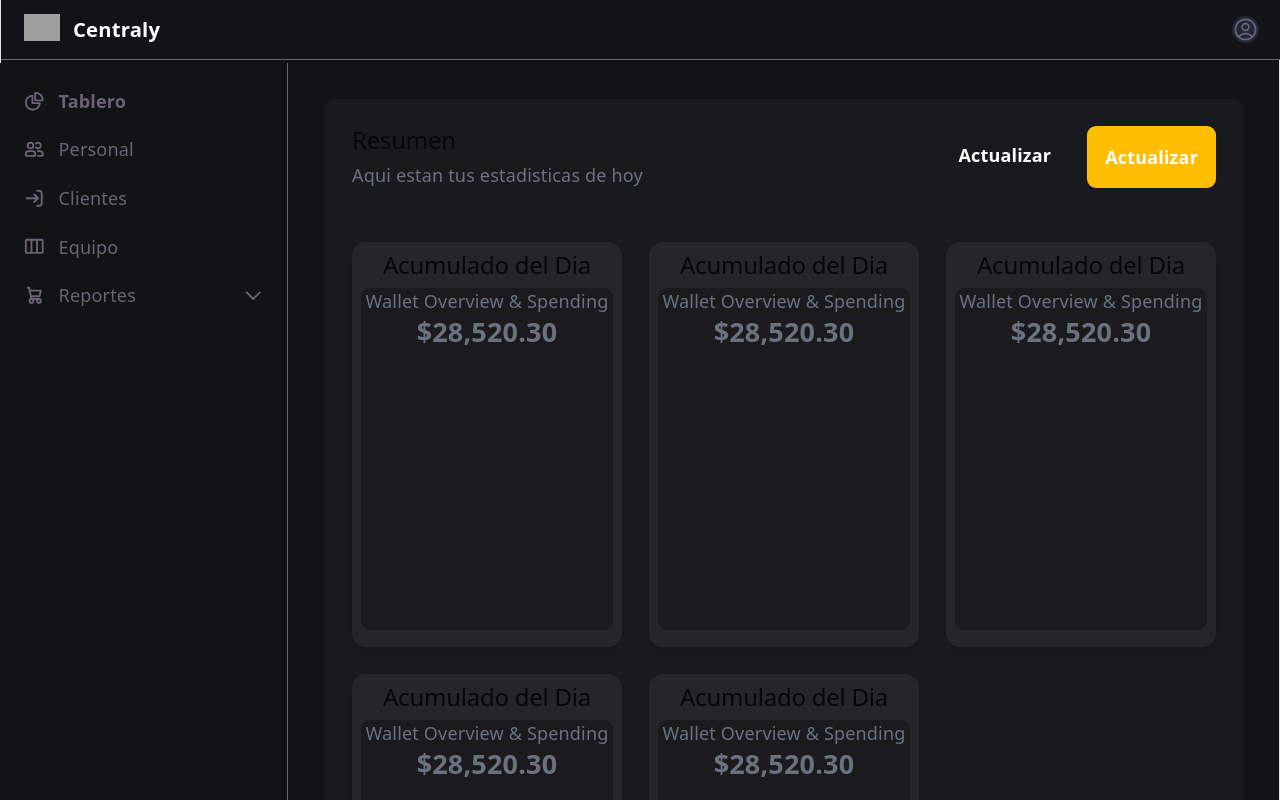
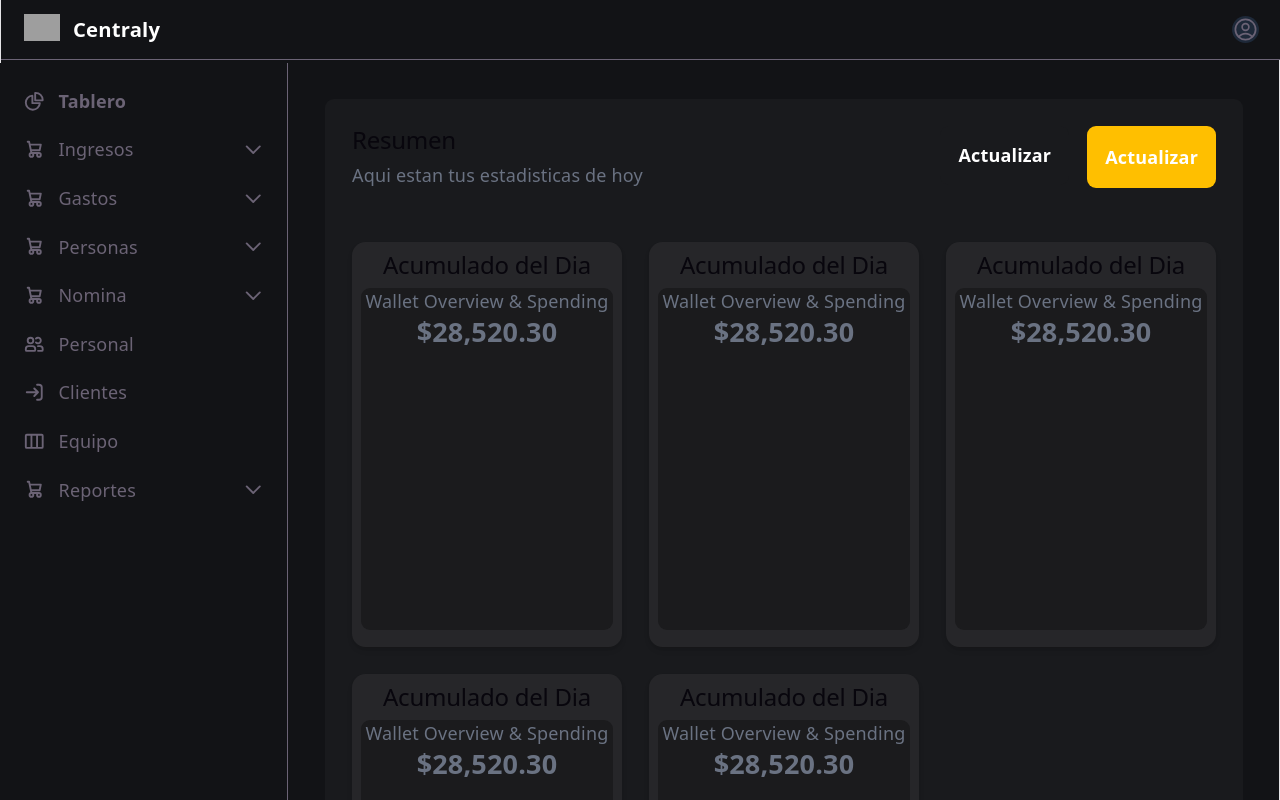
Before and after one commit to haiderTor/formativo, a React (Vite) app in the folder frontend/: page /app in a window 1280 px wide. Shown: the top 800 px of the page. Built offline with nearby package versions, Linux system fonts and the light colour scheme; grey boxes are pictures that could not be loaded; what @react-pdf/renderer would draw is missing.

Commit message:
navbar lateral agregacion campos

```diff
--- a/frontend/src/components/principal/principal.jsx
+++ b/frontend/src/components/principal/principal.jsx
@@ -5,6 +5,10 @@ export default function Navegacion() {
     // Estados para controlar los componentes interactivos
     const [isSidebarOpen, setIsSidebarOpen] = useState(false);
     const [isReportesOpen, setIsReportesOpen] = useState(false);
+    const [isIngresosOpen, setIsIngresosOpen] = useState(false);
+    const [isGastosOpen, setIsGastosOpen] = useState(false);
+    const [isPersonasOpen, setIsPersonasOpen] = useState(false);
+    const [isNominaOpen, setIsNominaOpen] = useState(false);
     const [isUserDropdownOpen, setIsUserDropdownOpen] = useState(false);
 
     // Funciones auxiliares para manejar las clases activas en los NavLinks
@@ -110,6 +114,112 @@ export default function Navegacion() {
                             </NavLink>
                         </li>
 
+
+
+
+
+                        <li>
+                            <button
+                                type="button"
+                                onClick={() => setIsIngresosOpen(!isIngresosOpen)}
+                                className={`flex items-center w-full justify-between px-2 py-1.5 rounded-base hover:bg-neutral-tertiary hover:text-fg-brand group transition-colors ${isIngresosOpen ? 'text-fg-brand bg-neutral-tertiary' : 'text-body'}`}
+                            >
+                                <svg className="shrink-0 w-5 h-5 transition duration-75 group-hover:text-fg-brand" aria-hidden="true" xmlns="http://www.w3.org/2000/svg" fill="none" viewBox="0 0 24 24">
+                                    <path stroke="currentColor" strokeLinecap="round" strokeLinejoin="round" strokeWidth="2" d="M5 4h1.5L9 16m0 0h8m-8 0a2 2 0 1 0 0 4 2 2 0 0 0 0-4Zm8 0a2 2 0 1 0 0 4 2 2 0 0 0 0-4Zm-8.5-3h9.25L19 7H7.312" />
+                                </svg>
+                                <span className="flex-1 ms-3 text-left whitespace-nowrap">Ingresos</span>
+                                <svg className={`w-5 h-5 transition-transform ${isIngresosOpen ? 'rotate-180' : ''}`} aria-hidden="true" xmlns="http://www.w3.org/2000/svg" fill="none" viewBox="0 0 24 24">
+                                    <path stroke="currentColor" strokeLinecap="round" strokeLinejoin="round" strokeWidth="2" d="m19 9-7 7-7-7" />
+                                </svg>
+                            </button>
+
+                            {/* Submenú */}
+                            <ul className={`py-2 space-y-2 overflow-hidden transition-all duration-300 ${isIngresosOpen ? 'block' : 'hidden'}`}>
+                                <li><NavLink to="" className={getDropdownLinkClass}>Facturas</NavLink></li>
+                                <li><NavLink to="" className={getDropdownLinkClass}>Notas Creditos</NavLink></li>
+                                <li><NavLink to="" className={getDropdownLinkClass}>Notas Debitos</NavLink></li>
+                                <li><NavLink to="" className={getDropdownLinkClass}>Pagos Recibidos</NavLink></li>
+                                <li><NavLink to="" className={getDropdownLinkClass}>Cotizaciones</NavLink></li>
+                                <li><NavLink to="" className={getDropdownLinkClass}>Remisiones</NavLink></li>
+                                <li><NavLink to="" className={getDropdownLinkClass}>Remisiones</NavLink></li>
+                            </ul>
+                        </li>
+
+
+                        {/* menu desplegable Gastos */}
+                        <li>
+                            <button
+                                type="button"
+                                onClick={() => setIsGastosOpen(!isGastosOpen)}
+                                className={`flex items-center w-full justify-between px-2 py-1.5 rounded-base hover:bg-neutral-tertiary hover:text-fg-brand group transition-colors ${isGastosOpen ? 'text-fg-brand bg-neutral-tertiary' : 'text-body'}`}
+                            >
+                                <svg className="shrink-0 w-5 h-5 transition duration-75 group-hover:text-fg-brand" aria-hidden="true" xmlns="http://www.w3.org/2000/svg" fill="none" viewBox="0 0 24 24">
+                                    <path stroke="currentColor" strokeLinecap="round" strokeLinejoin="round" strokeWidth="2" d="M5 4h1.5L9 16m0 0h8m-8 0a2 2 0 1 0 0 4 2 2 0 0 0 0-4Zm8 0a2 2 0 1 0 0 4 2 2 0 0 0 0-4Zm-8.5-3h9.25L19 7H7.312" />
+                                </svg>
+                                <span className="flex-1 ms-3 text-left whitespace-nowrap">Gastos</span>
+                                <svg className={`w-5 h-5 transition-transform ${isGastosOpen ? 'rotate-180' : ''}`} aria-hidden="true" xmlns="http://www.w3.org/2000/svg" fill="none" viewBox="0 0 24 24">
+                                    <path stroke="currentColor" strokeLinecap="round" strokeLinejoin="round" strokeWidth="2" d="m19 9-7 7-7-7" />
+                                </svg>
+                            </button>
+
+                            {/* Submenú */}
+                            <ul className={`py-2 space-y-2 overflow-hidden transition-all duration-300 ${isGastosOpen ? 'block' : 'hidden'}`}>
+                                <li><NavLink to="" className={getDropdownLinkClass}>Nomina Individual</NavLink></li>
+                                <li><NavLink to="" className={getDropdownLinkClass}>Nomina Masiva</NavLink></li>
+                            </ul>
+                        </li>
+
+
+                     {/* menu desplegable Personas */}
+                        <li>
+                            <button
+                                type="button"
+                                onClick={() => setIsPersonasOpen(!isPersonasOpen)}
+                                className={`flex items-center w-full justify-between px-2 py-1.5 rounded-base hover:bg-neutral-tertiary hover:text-fg-brand group transition-colors ${isPersonasOpen ? 'text-fg-brand bg-neutral-tertiary' : 'text-body'}`}
+                            >
+                                <svg className="shrink-0 w-5 h-5 transition duration-75 group-hover:text-fg-brand" aria-hidden="true" xmlns="http://www.w3.org/2000/svg" fill="none" viewBox="0 0 24 24">
+                                    <path stroke="currentColor" strokeLinecap="round" strokeLinejoin="round" strokeWidth="2" d="M5 4h1.5L9 16m0 0h8m-8 0a2 2 0 1 0 0 4 2 2 0 0 0 0-4Zm8 0a2 2 0 1 0 0 4 2 2 0 0 0 0-4Zm-8.5-3h9.25L19 7H7.312" />
+                                </svg>
+                                <span className="flex-1 ms-3 text-left whitespace-nowrap">Personas</span>
+                                <svg className={`w-5 h-5 transition-transform ${isPersonasOpen ? 'rotate-180' : ''}`} aria-hidden="true" xmlns="http://www.w3.org/2000/svg" fill="none" viewBox="0 0 24 24">
+                                    <path stroke="currentColor" strokeLinecap="round" strokeLinejoin="round" strokeWidth="2" d="m19 9-7 7-7-7" />
+                                </svg>
+                            </button>
+
+                            {/* Submenú */}
+                            <ul className={`py-2 space-y-2 overflow-hidden transition-all duration-300 ${isPersonasOpen ? 'block' : 'hidden'}`}>
+                                <li><NavLink to="" className={getDropdownLinkClass}>Clientes</NavLink></li>
+                                <li><NavLink to="" className={getDropdownLinkClass}>Empleados</NavLink></li>
+                                <li><NavLink to="" className={getDropdownLinkClass}>Proveedores</NavLink></li>
+                                <li><NavLink to="" className={getDropdownLinkClass}>Mandantes</NavLink></li>
+                            </ul>
+                        </li>
+
+
+                       {/* menu desplegable Nomina*/}
+                        <li>
+                            <button
+                                type="button"
+                                onClick={() => setIsNominaOpen(!isNominaOpen)}
+                                className={`flex items-center w-full justify-between px-2 py-1.5 rounded-base hover:bg-neutral-tertiary hover:text-fg-brand group transition-colors ${isNominaOpen ? 'text-fg-brand bg-neutral-tertiary' : 'text-body'}`}
+                            >
+                                <svg className="shrink-0 w-5 h-5 transition duration-75 group-hover:text-fg-brand" aria-hidden="true" xmlns="http://www.w3.org/2000/svg" fill="none" viewBox="0 0 24 24">
+                                    <path stroke="currentColor" strokeLinecap="round" strokeLinejoin="round" strokeWidth="2" d="M5 4h1.5L9 16m0 0h8m-8 0a2 2 0 1 0 0 4 2 2 0 0 0 0-4Zm8 0a2 2 0 1 0 0 4 2 2 0 0 0 0-4Zm-8.5-3h9.25L19 7H7.312" />
+                                </svg>
+                                <span className="flex-1 ms-3 text-left whitespace-nowrap">Nomina</span>
+                                <svg className={`w-5 h-5 transition-transform ${isNominaOpen ? 'rotate-180' : ''}`} aria-hidden="true" xmlns="http://www.w3.org/2000/svg" fill="none" viewBox="0 0 24 24">
+                                    <path stroke="currentColor" strokeLinecap="round" strokeLinejoin="round" strokeWidth="2" d="m19 9-7 7-7-7" />
+                                </svg>
+                            </button>
+
+                            {/* Submenú */}
+                            <ul className={`py-2 space-y-2 overflow-hidden transition-all duration-300 ${isNominaOpen ? 'block' : 'hidden'}`}>
+                                <li><NavLink to="" className={getDropdownLinkClass}>Nomina individual</NavLink></li>
+                                <li><NavLink to="" className={getDropdownLinkClass}>Nomina masiva</NavLink></li>
+                            </ul>
+                        </li>
+
+
                         {/* Personal */}
                         <li>
                             <NavLink to="personal" className={getNavLinkClass}>
```
